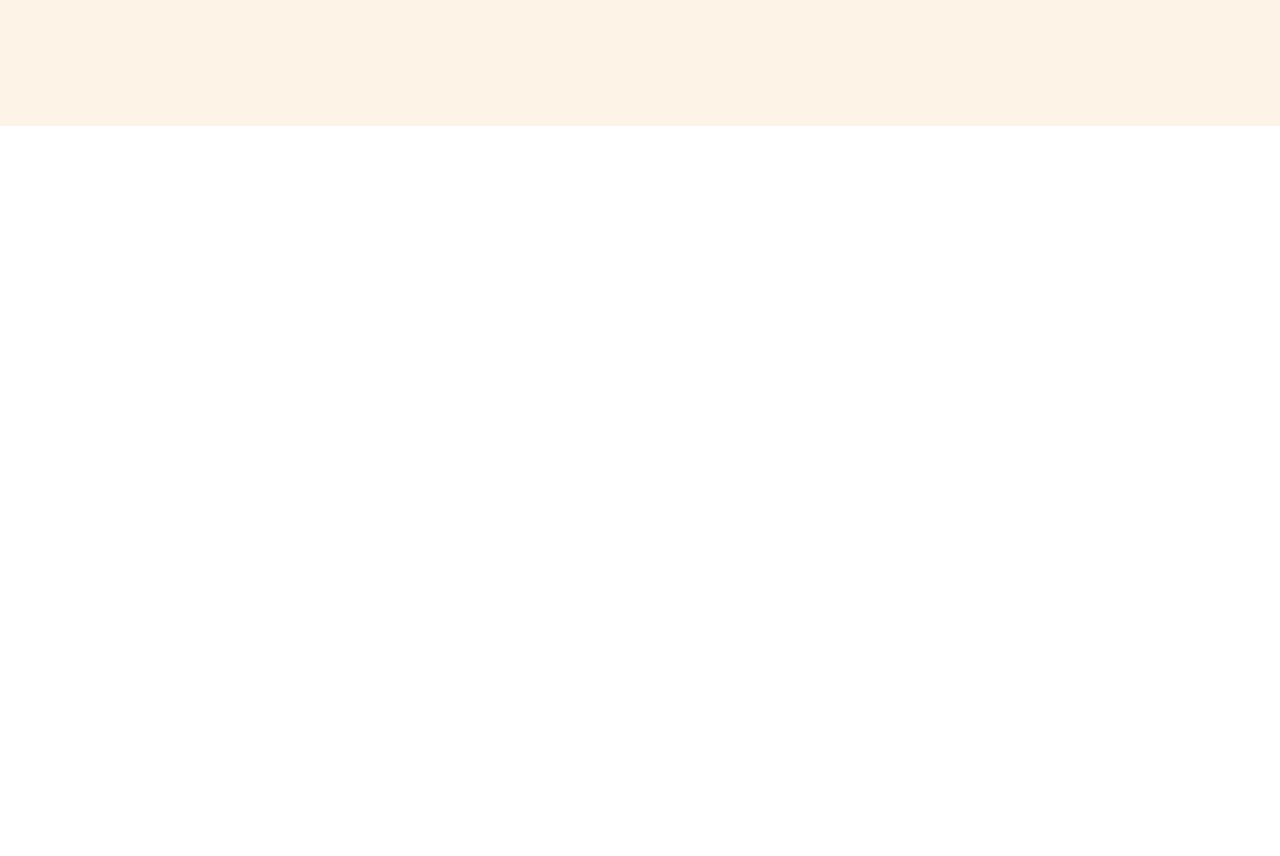
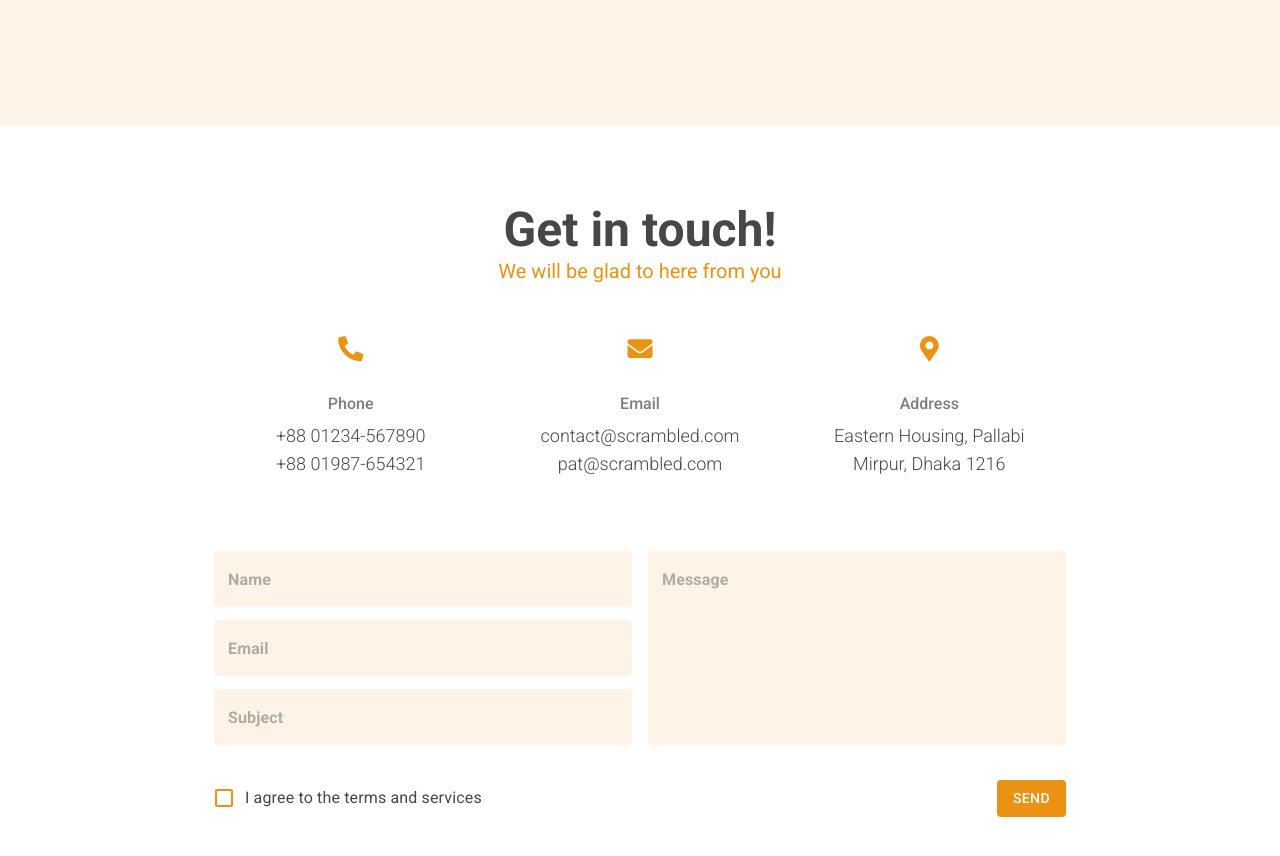
Before and after one commit to TasnimulHasan007/scrambled-cube-shop-client, a React (Create React App) app: page / in a window 1280 px wide. Shown: the part 1600-2456 px from the top of the page. Before the commit the page ends 1726 px from the top, so only its background shows below. Built offline with nearby package versions, Linux system fonts and the light colour scheme; no server answers; what material-ui-confirm would draw is missing.

Commit message:
contact section added

```diff
--- a/src/Pages/Home/Home.jsx
+++ b/src/Pages/Home/Home.jsx
@@ -1,3 +1,4 @@
+import Contact from '../../components/Contact/Contact'
 import Featured from '../../components/Featured/Featured'
 import MainBanner from '../../components/MainBanner/MainBanner'
 import Reviews from '../../components/Reviews/Reviews'
@@ -10,6 +11,7 @@ const Home = () => {
       <MainBanner />
       <Featured />
       <Reviews />
+      <Contact />
     </>
   )
 }
--- /dev/null
+++ b/src/components/Contact/Contact.css
@@ -0,0 +1,46 @@
+.contact {
+  padding-block: 80px;
+  color: var(--text-dark);
+}
+
+.contact > h1 {
+  font-size: 48px;
+  font-weight: bold;
+  text-align: center;
+}
+
+.contact > p {
+  font-size: 20px;
+  line-height: 34px;
+  color: var(--clr-primary);
+  text-align: center;
+}
+
+.contact .showcase {
+  text-align: center;
+  padding-block: 25px;
+}
+
+.contact .showcase i {
+  color: var(--clr-primary);
+  font-size: 25px;
+  margin-bottom: 25px;
+}
+
+.contact .showcase span {
+  display: block;
+  font-weight: 500;
+  opacity: 0.7;
+  line-height: 36px;
+}
+
+.contact .showcase p {
+  font-size: 18px;
+  line-height: 28px;
+  font-weight: 300;
+}
+
+.contact button,
+.contact button:hover {
+  box-shadow: none;
+}
--- /dev/null
+++ b/src/components/Contact/Contact.jsx
@@ -0,0 +1,174 @@
+import {
+  Container,
+  Grid,
+  Stack,
+  TextField,
+  Button,
+  FormControlLabel,
+  Checkbox,
+} from '@mui/material'
+import { makeStyles } from '@mui/styles'
+import { useState } from 'react'
+import { useForm } from 'react-hook-form'
+import useAuth from '../../hooks/useAuth'
+import Snack from '../Snack/Snack'
+import './Contact.css'
+
+const useStyles = makeStyles({
+  root: {
+    '& .MuiOutlinedInput-root': {
+      background: 'var(--bg-light)',
+    },
+    '& .MuiOutlinedInput-root .MuiOutlinedInput-notchedOutline': {
+      borderColor: 'transparent',
+    },
+    '& .MuiOutlinedInput-root.Mui-focused .MuiOutlinedInput-notchedOutline': {
+      borderColor: 'var(--clr-primary)',
+    },
+    '& .MuiOutlinedInput-input': {
+      color: 'var(--text-dark)',
+      fontWeight: 'bold',
+    },
+    '& .MuiOutlinedInput-root.Mui-focused .MuiOutlinedInput-input': {
+      color: 'var(--text-dark)',
+    },
+    '& .MuiInputLabel-outlined.Mui-focused': {
+      color: 'var(--clr-primary)',
+    },
+  },
+})
+
+const Contact = () => {
+  // states
+  const [snackOpen, setSnackOpen] = useState(false)
+  const [severity, setSeverity] = useState('warning')
+  // handle snackbar close
+  const handleSnackClose = () => {
+    setSnackOpen(false)
+  }
+  // react hook form
+  const { register, handleSubmit, reset } = useForm()
+  // user
+  const { user } = useAuth()
+  // style
+  const classes = useStyles()
+  //render
+  return (
+    <>
+      <Container maxWidth="md" className="contact">
+        <h1>Get in touch!</h1>
+        <p>We will be glad to here from you</p>
+        <Grid container sx={{ my: 4 }} spacing={2}>
+          <Grid item xs={12} sm={4} className="showcase">
+            <i className="fas fa-phone-alt"></i>
+            <span>Phone</span>
+            <p>+88 01234-567890</p>
+            <p>+88 01987-654321</p>
+          </Grid>
+          <Grid item xs={12} sm={4} className="showcase">
+            <i className="fas fa-envelope"></i>
+            <span>Email</span>
+            <p>contact@scrambled.com</p>
+            <p>pat@scrambled.com</p>
+          </Grid>
+          <Grid item xs={12} sm={4} className="showcase">
+            <i className="fas fa-map-marker-alt"></i>
+            <span>Address</span>
+            <p>Eastern Housing, Pallabi</p>
+            <p>Mirpur, Dhaka 1216</p>
+          </Grid>
+        </Grid>
+        <form>
+          <Grid container sx={{ my: 4 }} spacing={2}>
+            <Grid item xs={12} sm={6}>
+              <Stack spacing={1.65}>
+                <TextField
+                  className={classes.root}
+                  placeholder={user?.displayName || 'Name'}
+                  {...register('name')}
+                />
+                <TextField
+                  className={classes.root}
+                  placeholder={user?.email || 'Email'}
+                  {...register('email')}
+                />
+                <TextField
+                  className={classes.root}
+                  placeholder="Subject"
+                  {...register('subject')}
+                />
+              </Stack>
+            </Grid>
+            <Grid item xs={12} sm={6}>
+              <Stack spacing={2}>
+                <TextField
+                  className={classes.root}
+                  placeholder="Message"
+                  {...register('message')}
+                  multiline
+                  rows={7}
+                />
+              </Stack>
+            </Grid>
+          </Grid>
+          <Stack
+            direction="row"
+            justifyContent="space-between"
+            alignItems="center"
+          >
+            <FormControlLabel
+              sx={{ color: 'var(--text-dark)' }}
+              control={
+                <Checkbox
+                  sx={{
+                    color: 'var(--clr-primary)',
+                    '&.Mui-checked': {
+                      color: 'var(--clr-primary)',
+                    },
+                  }}
+                />
+              }
+              label="I agree to the terms and services"
+              {...register('agree')}
+            />
+            <Button
+              color="inherit"
+              variant="contained"
+              sx={{
+                color: '#fff',
+                background:
+                  'linear-gradient(to right, var(--clr-primary), var(--clr-primary))',
+              }}
+              type="submit"
+              onClick={handleSubmit(info => {
+                const data = { ...info }
+                setSnackOpen(true)
+                if (data.agree === true && data.message) {
+                  reset()
+                  setSeverity('success')
+                } else {
+                  setSeverity('warning')
+                }
+              })}
+            >
+              Send
+            </Button>
+          </Stack>
+        </form>
+      </Container>
+      <Snack
+        open={snackOpen}
+        duration={3000}
+        handleClose={handleSnackClose}
+        severity={severity}
+        message={
+          severity === 'success'
+            ? 'Message Sent Successfully'
+            : 'Please Fill Out All the fields'
+        }
+      />
+    </>
+  )
+}
+
+export default Contact
--- a/src/components/Snack/Snack.jsx
+++ b/src/components/Snack/Snack.jsx
@@ -3,7 +3,11 @@ import { Alert, Snackbar } from '@mui/material'
 const Snack = ({ open, duration, handleClose, severity, message }) => {
   return (
     <Snackbar open={open} autoHideDuration={duration} onClose={handleClose}>
-      <Alert onClose={handleClose} severity={severity} sx={{ width: '100%' }}>
+      <Alert
+        onClose={handleClose}
+        severity={severity}
+        sx={{ width: '100%', alignItems: 'center' }}
+      >
         {message}
       </Alert>
     </Snackbar>
--- a/src/index.css
+++ b/src/index.css
@@ -1,5 +1,5 @@
 /* fonts */
-@import url('https://fonts.googleapis.com/css2?family=Roboto:ital,wght@0,400;0,500;0,600;0,700;1,300&family=Roboto&display=swap');
+@import url('https://fonts.googleapis.com/css2?family=Roboto:wght@300;400;500;700&display=swap');
 
 /* variables */
 :root {
```
